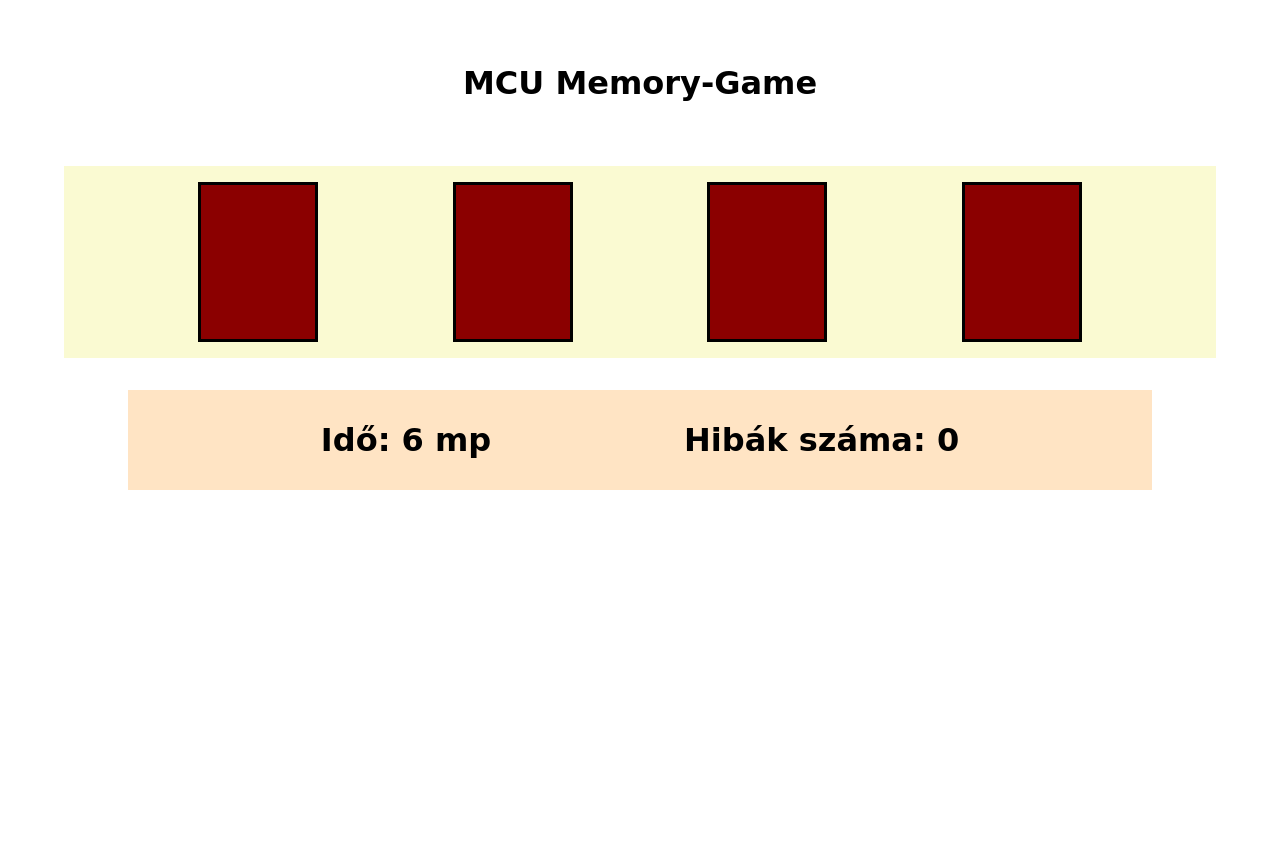
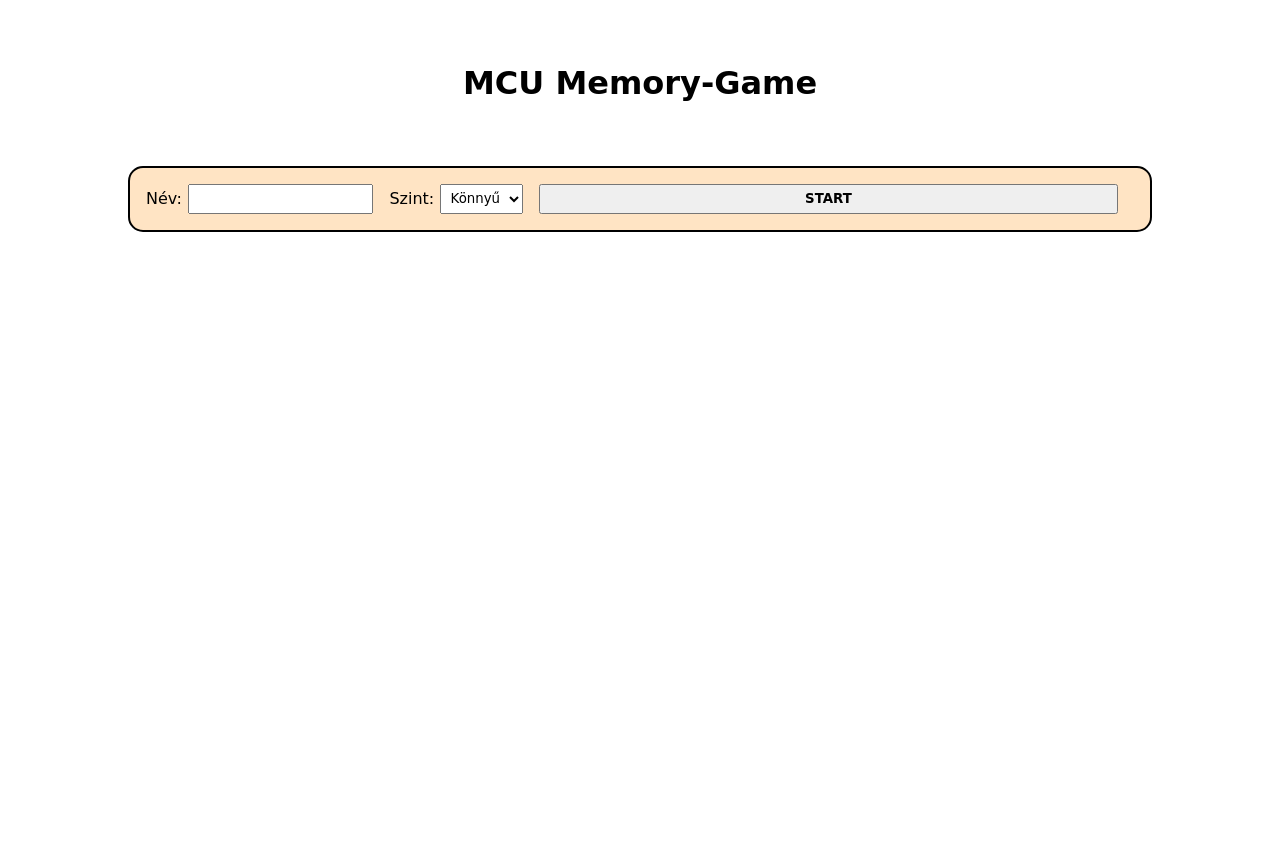
Before and after one commit to fnlckik/memory-game, a PHP site: page / in a window 1280 px wide. Before the commit the page ends 490 px from the top, so only its background shows below. Run offline with PHP 8.4, Linux system fonts and the light colour scheme.

Commit message:
levels, revealPair ability

```diff
--- a/index.html
+++ b/index.html
@@ -8,9 +8,25 @@
 </head>
 <body>
     <h1>MCU Memory-Game</h1>
-    <ul id="board"></ul>
+    <form>
+        <label>Név: <input type="text"></label>
+        <label>Szint:
+            <select name="level">
+                <option value="easy">Könnyű</option>
+                <option value="normal">Normál</option>
+                <option value="hard">Nehéz</option>
+            </select>
+        </label>
+        <button>Start</button>
+        <p></p>
+    </form>
+    <div id="ability" class="d-none">
+        <button id="revealPair">Pár felfedése</button>
+        <button id="revealBoard">Kártyák mutatása</button>
+    </div>
+    <ul id="board" class="d-none"></ul>
     <p id="win">Nyertél!</p>
-    <div id="result">
+    <div id="result" class="d-none">
         <div>Idő: <span id="time">0</span> mp</div>
         <div>Hibák száma: <span id="error">0</span></div>
     </div>
--- a/style.css
+++ b/style.css
@@ -3,8 +3,11 @@
     box-sizing: border-box;
     padding: 0;
     margin: 0;
-    overflow: hidden;
     font-family: "MS Comic Sans", cursive;
+}
+
+body {
+    height: 100vh;
 }
 
 h1 {
@@ -12,11 +15,16 @@ h1 {
     text-align: center;
 }
 
+.d-none {
+    display: none !important;
+}
+
 /* Board */
 #board {
+    width: 80%;
     list-style: none;
     padding: 1em 1em;
-    margin: 2em 4em;
+    margin: 2em auto;
     background-color: lightgoldenrodyellow;
     display: grid;
     grid-template-columns: repeat(auto-fit, minmax(120px, auto));
@@ -55,28 +63,34 @@ h1 {
 }
 
 /* Result div */
-#result {
+#result, form, #ability {
     background-color: bisque;
+    color: black;
+    border: 2px solid black;
+    border-radius: 15px;
     width: 80%;
-    height: 100px;
+    min-height: 50px;
+    margin: 2em auto;
     display: flex;
-    margin: 2em auto;
     justify-content: space-evenly;
     align-items: center;
+    flex-wrap: wrap
 }
 
 #result div {
-    font-size: 2em;
+    font-size: 1.5em;
     font-weight: bold;
+    margin: 1em;
 }
 
 #win {
-    margin-bottom: 2em;
+    margin: 2em auto;
     font-size: 2em;
     text-align: center;
     font-weight: bold;
-    padding: 1em;
+    padding: 1em 0.5em;
     display: none;
+    width: 60%;
     animation: pulsing 1s infinite;
 }
 
@@ -85,6 +99,49 @@ h1 {
         transform: scale(1);
     }
     50% {
-        transform: scale(1.5);
+        transform: scale(1.25);
     }
 }
+
+/* Form: name, level */
+form {
+    width: 80%;
+    margin: auto;
+    padding: 1em;
+    gap: 1em;
+    flex-wrap: wrap;
+}
+
+form label {
+    /* margin: 1em; */
+    display: flex;
+    justify-content: center;
+    align-items: center;
+    gap: 6px;
+}
+
+form input, form select {
+    padding: 0.4em;
+    max-width: 200px;
+}
+
+button {
+    font-weight: bold;
+    padding: 0.4em 1em;
+    text-transform: uppercase;
+    flex-grow: 1;
+    cursor: pointer;
+}
+
+form p {
+    color: red;
+}
+
+#ability {
+    gap: 1em;
+    padding: 1em;
+}
+
+#ability button {
+    width: var(50% - 1em);
+}
```
Also changed, not shown: script.js (+61 -9 lines), images/ant-man.png (added), images/black-panther.png (added), images/captain-marvel.png (added), images/doctor-strange.png (added), images/falcon.png (added), images/spider-man.png (added), images/star-lord.png (added), images/vision.png (added), images/wanda-maximoff.png (added).
